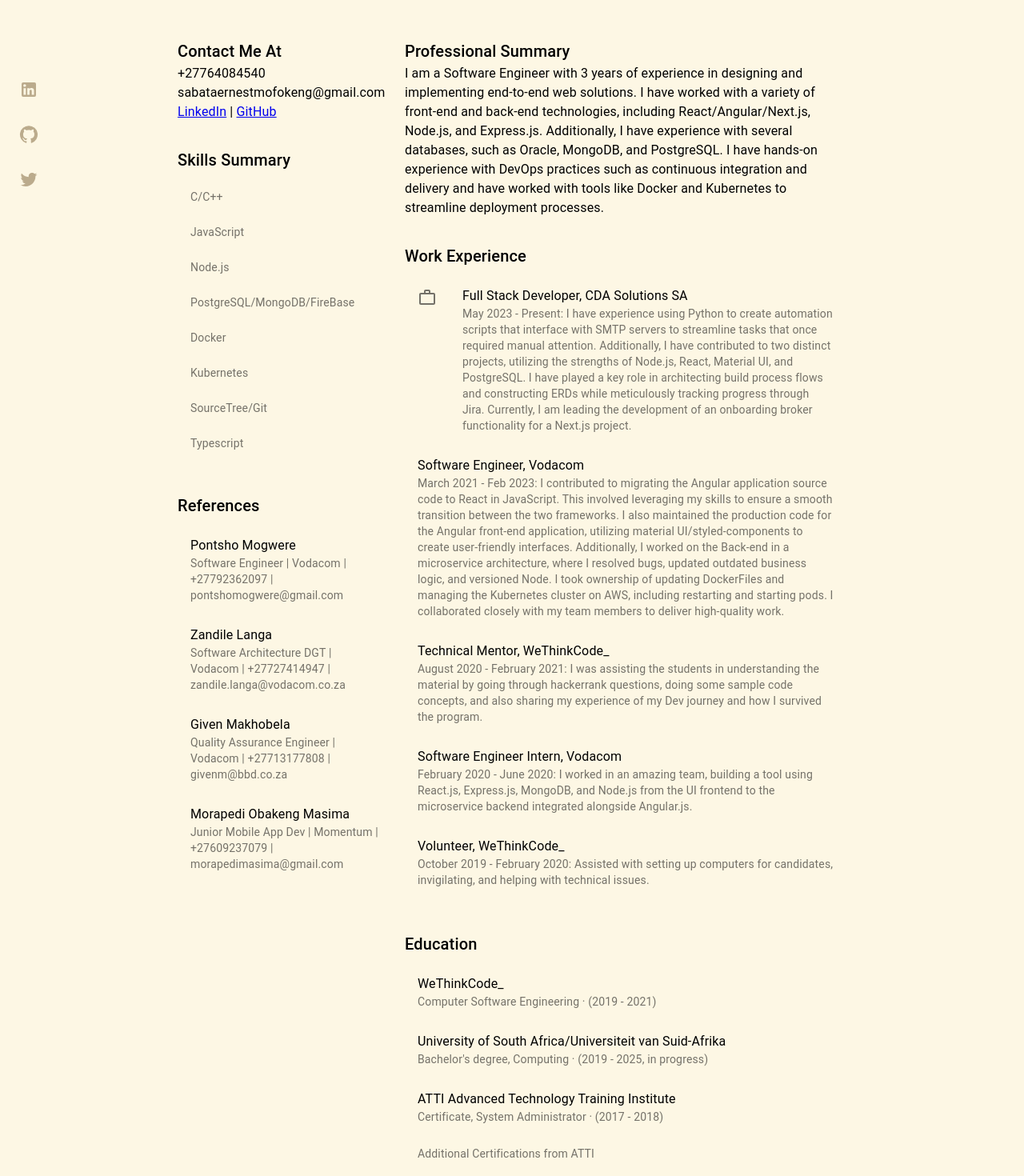
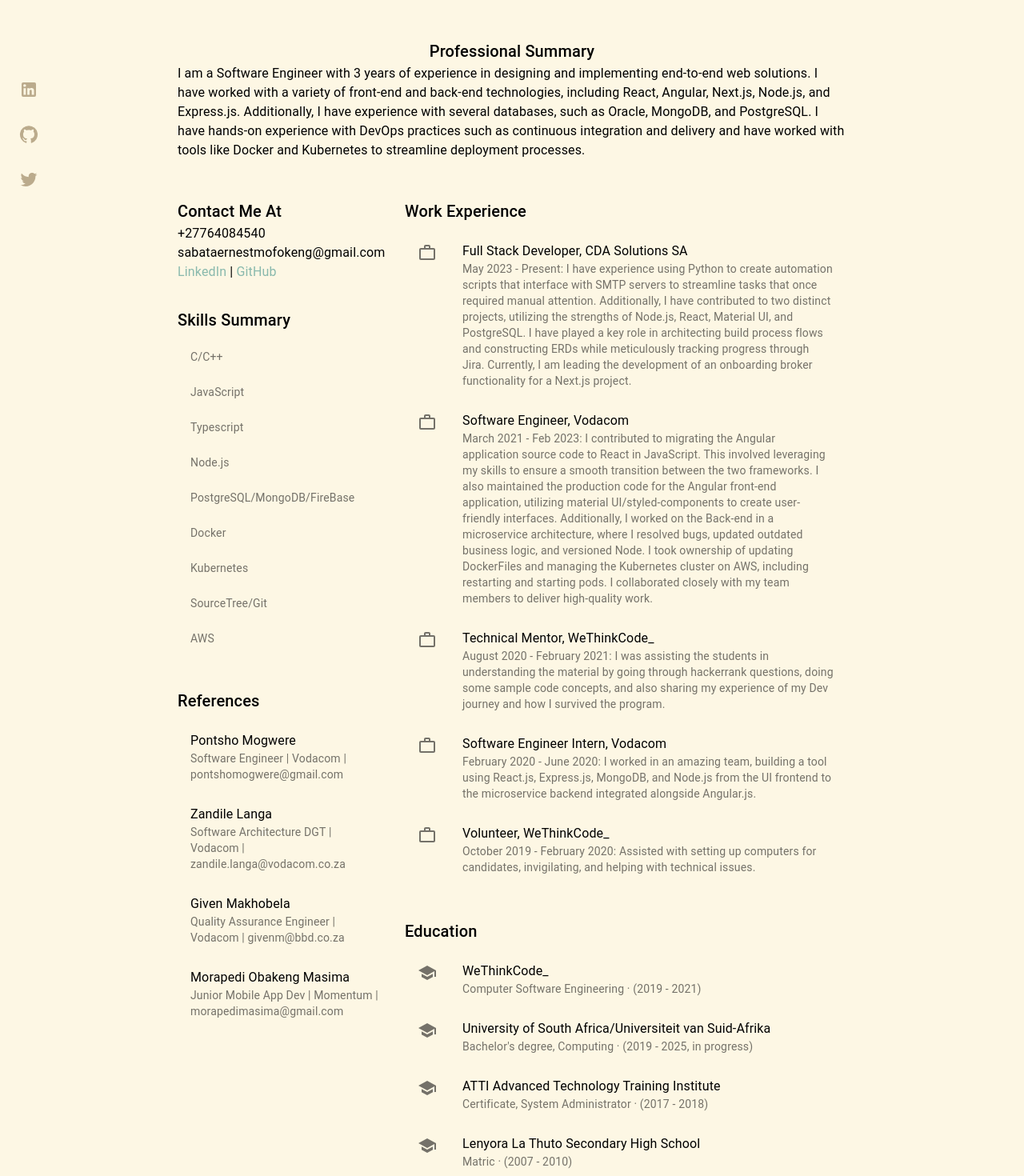
Before and after one commit to samofoke/portfolio-resume, a React (Create React App) app: page /resume in a window 1280 px wide. Shown: the part 80-1550 px from the top of the page at 80% size. Built offline with nearby package versions, Linux system fonts and the light colour scheme; the HTML template or start-up script is replaced by a standard one.

Commit message:
updated the the summary

```diff
--- a/src/components/Resume/Resume.jsx
+++ b/src/components/Resume/Resume.jsx
@@ -3,13 +3,15 @@ import {
   Box,
   Typography,
   List,
+  Link,
   ListItem,
   ListItemText,
   ListItemIcon,
   Grid,
 } from "@mui/material";
+import { lightTheme } from "../Themes/MainThemes";
 import WorkOutlineIcon from "@mui/icons-material/WorkOutline";
-// import SchoolIcon from "@mui/icons-material/School";
+import SchoolIcon from "@mui/icons-material/School";
 
 const ResumePage = () => {
   return (
@@ -40,6 +42,30 @@ const ResumePage = () => {
           },
         }}
       >
+        <Grid item xs={12}>
+          <Box sx={{ mb: { xs: 2, md: 4 }, textAlign: "center" }}>
+            <Typography variant="h6">Professional Summary</Typography>
+            <Typography
+              variant="body1"
+              sx={{
+                textAlign: { xs: "left", md: "left" },
+                fontSize: { xs: "0.9rem", sm: "1rem" },
+                hyphens: "auto",
+                padding: { xs: "0 1rem", md: "0" },
+              }}
+            >
+              I am a Software Engineer with 3 years of experience in designing
+              and implementing end-to-end web solutions. I have worked with a
+              variety of front-end and back-end technologies, including React,
+              Angular, Next.js, Node.js, and Express.js. Additionally, I have
+              experience with several databases, such as Oracle, MongoDB, and
+              PostgreSQL. I have hands-on experience with DevOps practices such
+              as continuous integration and delivery and have worked with tools
+              like Docker and Kubernetes to streamline deployment processes.
+            </Typography>
+          </Box>
+        </Grid>
+
         <Grid item xs={12} md={4}>
           <Box sx={{ mb: 4 }}>
             <Typography variant="h6">Contact Me At</Typography>
@@ -48,10 +74,25 @@ const ResumePage = () => {
               sabataernestmofokeng@gmail.com
             </Typography>
             <Typography variant="body1">
-              <a href="https://www.linkedin.com/in/sabata-mofokeng-b6a267193/">
+              <Link
+                href="https://www.linkedin.com/in/sabata-mofokeng-b6a267193/"
+                underline="hover"
+                target="_blank"
+                rel="noopener"
+                style={{ color: lightTheme.palette.link.main }}
+              >
                 LinkedIn
-              </a>{" "}
-              | <a href="https://github.com/samofoke">GitHub</a>
+              </Link>{" "}
+              |{" "}
+              <Link
+                href="https://github.com/samofoke"
+                underline="hover"
+                target="_blank"
+                rel="noopener"
+                style={{ color: lightTheme.palette.link.main }}
+              >
+                GitHub
+              </Link>
             </Typography>
           </Box>
 
@@ -63,6 +104,9 @@ const ResumePage = () => {
               </ListItem>
               <ListItem>
                 <ListItemText secondary="JavaScript" />
+              </ListItem>
+              <ListItem>
+                <ListItemText secondary="Typescript" />
               </ListItem>
               <ListItem>
                 <ListItemText secondary="Node.js" />
@@ -80,7 +124,7 @@ const ResumePage = () => {
                 <ListItemText secondary="SourceTree/Git" />
               </ListItem>
               <ListItem>
-                <ListItemText secondary="Typescript" />
+                <ListItemText secondary="AWS" />
               </ListItem>
             </List>
           </Box>
@@ -91,28 +135,28 @@ const ResumePage = () => {
               <ListItem>
                 <ListItemText
                   primary="Pontsho Mogwere"
-                  secondary="Software Engineer | Vodacom | +27792362097 | pontshomogwere@gmail.com"
+                  secondary="Software Engineer | Vodacom | pontshomogwere@gmail.com"
                 />
               </ListItem>
 
               <ListItem>
                 <ListItemText
                   primary="Zandile Langa"
-                  secondary="Software Architecture DGT | Vodacom | +27727414947 | zandile.langa@vodacom.co.za"
+                  secondary="Software Architecture DGT | Vodacom | zandile.langa@vodacom.co.za"
                 />
               </ListItem>
 
               <ListItem>
                 <ListItemText
                   primary="Given Makhobela"
-                  secondary="Quality Assurance Engineer | Vodacom | +27713177808 | givenm@bbd.co.za"
+                  secondary="Quality Assurance Engineer | Vodacom | givenm@bbd.co.za"
                 />
               </ListItem>
 
               <ListItem>
                 <ListItemText
                   primary="Morapedi Obakeng Masima"
-                  secondary="Junior Mobile App Dev | Momentum | +27609237079 | morapedimasima@gmail.com"
+                  secondary="Junior Mobile App Dev | Momentum | morapedimasima@gmail.com"
                 />
               </ListItem>
             </List>
@@ -120,21 +164,6 @@ const ResumePage = () => {
         </Grid>
 
         <Grid item xs={12} md={8}>
-          <Box sx={{ mb: 4 }}>
-            <Typography variant="h6">Professional Summary</Typography>
-            <Typography variant="body1">
-              I am a Software Engineer with 3 years of experience in designing
-              and implementing end-to-end web solutions. I have worked with a
-              variety of front-end and back-end technologies, including
-              React/Angular/Next.js, Node.js, and Express.js. Additionally, I
-              have experience with several databases, such as Oracle, MongoDB,
-              and PostgreSQL. I have hands-on experience with DevOps practices
-              such as continuous integration and delivery and have worked with
-              tools like Docker and Kubernetes to streamline deployment
-              processes.
-            </Typography>
-          </Box>
-
           <Box sx={{ mb: 4 }}>
             <Typography variant="h6">Work Experience</Typography>
             <List>
@@ -148,28 +177,40 @@ const ResumePage = () => {
                 />
               </ListItem>
 
-              <ListItem>
+              <ListItem alignItems="flex-start">
+                <ListItemIcon sx={{ marginTop: "8px" }}>
+                  <WorkOutlineIcon />
+                </ListItemIcon>
                 <ListItemText
                   primary="Software Engineer, Vodacom"
                   secondary="March 2021 - Feb 2023: I contributed to migrating the Angular application source code to React in JavaScript. This involved leveraging my skills to ensure a smooth transition between the two frameworks. I also maintained the production code for the Angular front-end application, utilizing material UI/styled-components to create user-friendly interfaces. Additionally, I worked on the Back-end in a microservice architecture, where I resolved bugs, updated outdated business logic, and versioned Node. I took ownership of updating DockerFiles and managing the Kubernetes cluster on AWS, including restarting and starting pods. I collaborated closely with my team members to deliver high-quality work."
                 />
               </ListItem>
 
-              <ListItem>
+              <ListItem alignItems="flex-start">
+                <ListItemIcon sx={{ marginTop: "8px" }}>
+                  <WorkOutlineIcon />
+                </ListItemIcon>
                 <ListItemText
                   primary="Technical Mentor, WeThinkCode_"
                   secondary="August 2020 - February 2021: I was assisting the students in understanding the material by going through hackerrank questions, doing some sample code concepts, and also sharing my experience of my Dev journey and how I survived the program."
                 />
               </ListItem>
 
-              <ListItem>
+              <ListItem alignItems="flex-start">
+                <ListItemIcon sx={{ marginTop: "8px" }}>
+                  <WorkOutlineIcon />
+                </ListItemIcon>
                 <ListItemText
                   primary="Software Engineer Intern, Vodacom"
                   secondary="February 2020 - June 2020: I worked in an amazing team, building a tool using React.js, Express.js, MongoDB, and Node.js from the UI frontend to the microservice backend integrated alongside Angular.js."
                 />
               </ListItem>
 
-              <ListItem>
+              <ListItem alignItems="flex-start">
+                <ListItemIcon sx={{ marginTop: "8px" }}>
+                  <WorkOutlineIcon />
+                </ListItemIcon>
                 <ListItemText
                   primary="Volunteer, WeThinkCode_"
                   secondary="October 2019 - February 2020: Assisted with setting up computers for candidates, invigilating, and helping with technical issues."
@@ -181,46 +222,40 @@ const ResumePage = () => {
           <Box sx={{ mb: 4 }}>
             <Typography variant="h6">Education</Typography>
             <List>
-              <ListItem>
+              <ListItem alignItems="flex-start">
+                <ListItemIcon sx={{ marginTop: "8px" }}>
+                  <SchoolIcon />
+                </ListItemIcon>
                 <ListItemText
                   primary="WeThinkCode_"
                   secondary="Computer Software Engineering · (2019 - 2021)"
                 />
               </ListItem>
 
-              <ListItem>
+              <ListItem alignItems="flex-start">
+                <ListItemIcon sx={{ marginTop: "8px" }}>
+                  <SchoolIcon />
+                </ListItemIcon>
                 <ListItemText
                   primary="University of South Africa/Universiteit van Suid-Afrika"
                   secondary="Bachelor's degree, Computing · (2019 - 2025, in progress)"
                 />
               </ListItem>
 
-              <ListItem>
+              <ListItem alignItems="flex-start">
+                <ListItemIcon sx={{ marginTop: "8px" }}>
+                  <SchoolIcon />
+                </ListItemIcon>
                 <ListItemText
                   primary="ATTI Advanced Technology Training Institute"
                   secondary="Certificate, System Administrator · (2017 - 2018)"
                 />
               </ListItem>
 
-              <ListItem>
-                <ListItemText secondary="Additional Certifications from ATTI" />
-              </ListItem>
-              <ListItem>
-                <ListItemText secondary="PC Technician, Network Technician" />
-              </ListItem>
-              <ListItem>
-                <ListItemText secondary="Concepts of Information Technology" />
-              </ListItem>
-              <ListItem>
-                <ListItemText secondary="Installation, Storage and Compute with Windows Server 2016" />
-              </ListItem>
-              <ListItem>
-                <ListItemText secondary="Networking with Windows Server 2016" />
-              </ListItem>
-              <ListItem>
-                <ListItemText secondary="Identify with Windows Server 2016" />
-              </ListItem>
-              <ListItem>
+              <ListItem alignItems="flex-start">
+                <ListItemIcon sx={{ marginTop: "8px" }}>
+                  <SchoolIcon />
+                </ListItemIcon>
                 <ListItemText
                   primary="Lenyora La Thuto Secondary High School"
                   secondary="Matric · (2007 - 2010)"
```
